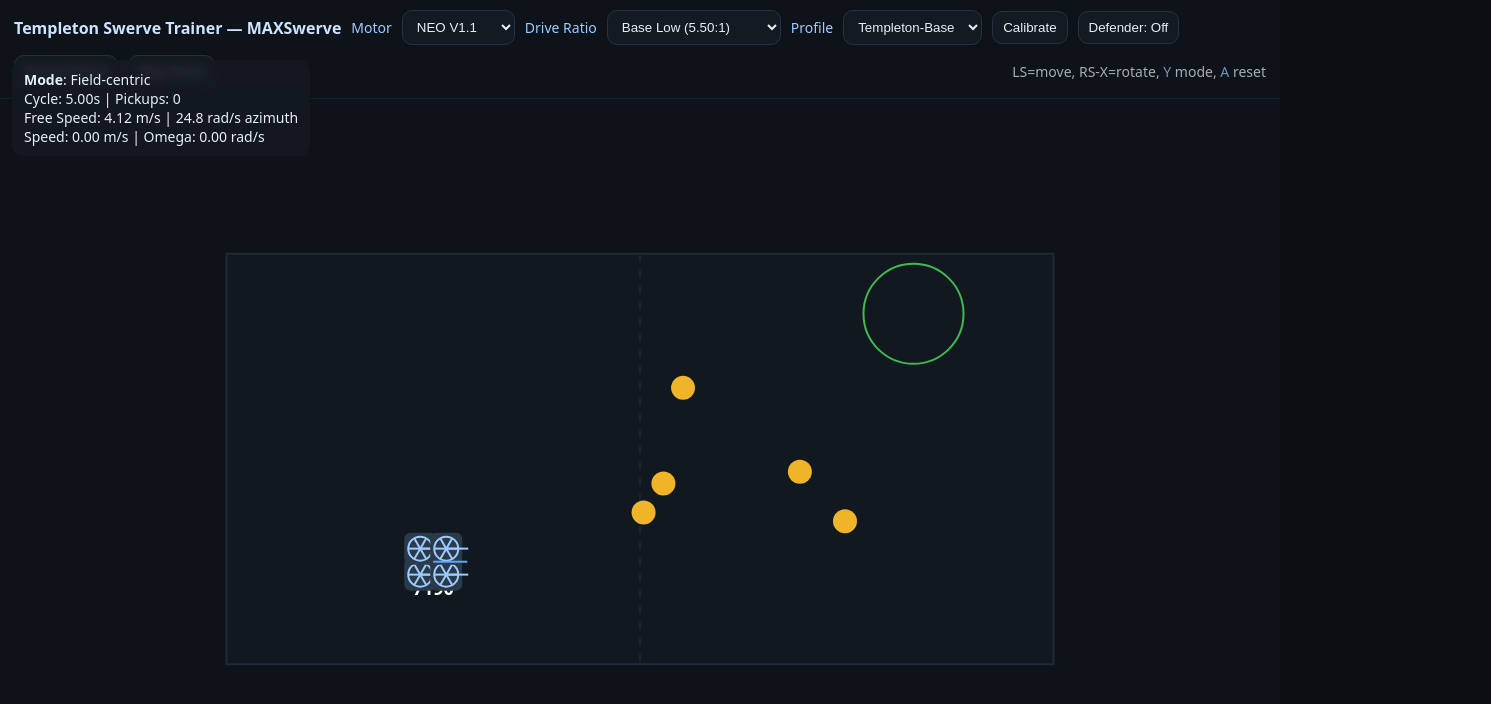
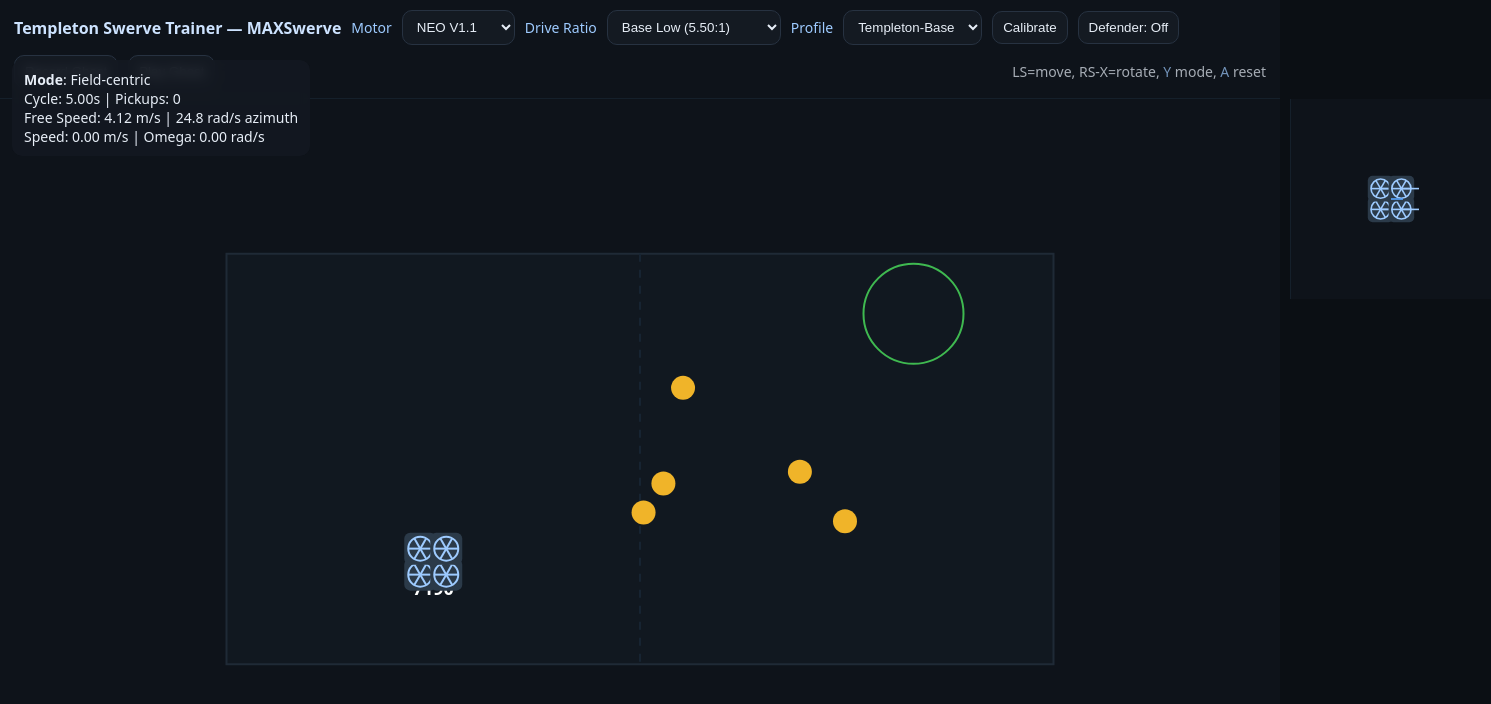
Before and after one commit to Orion-North/swervesim, a plain HTML site: page index.html in a window 1280 px wide. Shown: the whole page, 1491 px wide, since content can reach past the window. Drawn offline with Linux system fonts and the light colour scheme.

Commit message:
Add orientation display and refine robot rendering

```diff
--- a/app.js
+++ b/app.js
@@ -7,6 +7,8 @@ const g = 9.80665;
 const BUMPER_M = 0.0826;
 const canvas = document.getElementById('c');
 const ctx = canvas.getContext('2d');
+const orientCanvas = document.getElementById('orient');
+const orientCtx = orientCanvas.getContext('2d');
 const hud = {
   mode: document.getElementById('mode'),
   cycle: document.getElementById('cycle'),
@@ -154,6 +156,46 @@ function draw(){
   if (playing && playBuf.length){ const t = performance.now() - playT0; while (playIdx+1 < playBuf.length && (playBuf[playIdx+1].t - playBuf[0].t) <= t) playIdx++; ctx.strokeStyle = '#7b9acc'; ctx.lineWidth = 1.5; ctx.beginPath(); for(let i=1;i<=playIdx;i++){ const a=playBuf[i-1], b=playBuf[i]; ctx.moveTo(a.x, a.y); ctx.lineTo(b.x, b.y);} ctx.stroke(); const gpt = playBuf[playIdx] || playBuf[playBuf.length - 1]; drawRobot(gpt.x, gpt.y, gpt.th, true); }
   drawRobot(pose.x, pose.y, pose.th, false);
   ctx.restore();
+  drawOrientationWindow();
+}
+function drawOrientationWindow(){
+  orientCtx.clearRect(0,0,orientCanvas.width, orientCanvas.height);
+  orientCtx.save();
+  orientCtx.translate(orientCanvas.width/2, orientCanvas.height/2);
+  const scale = 40;
+  const fac = scale / field.pxPerM;
+  const track = profile.track_m, wheelbase = profile.wheelbase_m;
+  const frameW = track * scale, frameL = wheelbase * scale;
+  const bpx = BUMPER_M * scale;
+  const outerW = frameW + 2*bpx, outerL = frameL + 2*bpx;
+  orientCtx.rotate(pose.th);
+  orientCtx.fillStyle = '#253140';
+  roundRectPath(orientCtx, -frameL/2, -frameW/2, frameL, frameW, 10*fac); orientCtx.fill();
+  orientCtx.fillStyle = '#7c2331';
+  orientCtx.fillRect(-outerL/2, -outerW/2, outerL, bpx);
+  orientCtx.fillRect(-outerL/2, outerW/2 - bpx, outerL, bpx);
+  orientCtx.fillRect(-outerL/2, -outerW/2, bpx, outerW);
+  orientCtx.fillRect(outerL/2 - bpx, -outerW/2, bpx, outerW);
+  const cornerOffset = 28 * fac;
+  const wheelR = 12 * fac;
+  const corners = [
+    {x:+frameL/2 - cornerOffset, y:-frameW/2 + cornerOffset},
+    {x:+frameL/2 - cornerOffset, y:+frameW/2 - cornerOffset},
+    {x:-frameL/2 + cornerOffset, y:-frameW/2 + cornerOffset},
+    {x:-frameL/2 + cornerOffset, y:+frameW/2 - cornerOffset}
+  ];
+  for (let i=0;i<4;i++){
+    const c = corners[i]; orientCtx.save(); orientCtx.translate(c.x, c.y);
+    orientCtx.fillStyle = '#2b3a49'; roundRectPath(orientCtx, -16*fac,-16*fac,32*fac,32*fac,6*fac); orientCtx.fill();
+    orientCtx.rotate(moduleAngles[i]);
+    orientCtx.strokeStyle = '#9ecbff'; orientCtx.lineWidth = 2*fac;
+    orientCtx.beginPath(); orientCtx.arc(0,0,wheelR,0,Math.PI*2); orientCtx.stroke();
+    for(let k=0;k<6;k++){ const ang=k*Math.PI/3; orientCtx.beginPath(); orientCtx.moveTo(0,0); orientCtx.lineTo(wheelR*Math.cos(ang), wheelR*Math.sin(ang)); orientCtx.stroke(); }
+    orientCtx.beginPath(); orientCtx.moveTo(0,0); orientCtx.lineTo(wheelR+10*fac,0); orientCtx.stroke();
+    orientCtx.restore();
+  }
+  orientCtx.strokeStyle = '#58a6ff'; orientCtx.lineWidth = 2*fac; orientCtx.beginPath(); orientCtx.moveTo(0,0); orientCtx.lineTo(frameL/2,0); orientCtx.stroke();
+  orientCtx.restore();
 }
 function drawRobot(x,y,th,ghost){
   const track = profile.track_m, wheelbase = profile.wheelbase_m;
@@ -162,7 +204,7 @@ function drawRobot(x,y,th,ghost){
   const outerW = frameW + 2*bpx, outerL = frameL + 2*bpx;
   ctx.save(); ctx.translate(x,y); ctx.rotate(th);
   ctx.fillStyle = ghost ? '#253140aa' : '#253140';
-  roundRect(-frameL/2, -frameW/2, frameL, frameW, 10); ctx.fill();
+  roundRectPath(ctx, -frameL/2, -frameW/2, frameL, frameW, 10); ctx.fill();
   ctx.fillStyle = ghost ? '#7c2331aa' : '#7c2331';
   ctx.fillRect(-outerL/2, -outerW/2, outerL, bpx);
   ctx.fillRect(-outerL/2, outerW/2 - bpx, outerL, bpx);
@@ -173,18 +215,16 @@ function drawRobot(x,y,th,ghost){
   const wheelR = 12;
   for (let i=0;i<4;i++){
     const c = corners[i]; ctx.save(); ctx.translate(c.x, c.y);
-    ctx.fillStyle = ghost ? '#2b3a49aa' : '#2b3a49'; roundRect(-16,-16,32,32,6); ctx.fill();
+    ctx.fillStyle = ghost ? '#2b3a49aa' : '#2b3a49'; roundRectPath(ctx, -16,-16,32,32,6); ctx.fill();
     ctx.rotate(moduleAngles[i]);
     ctx.strokeStyle = ghost ? '#9fb9d1' : '#9ecbff'; ctx.lineWidth = 2;
     ctx.beginPath(); ctx.arc(0,0,wheelR,0,Math.PI*2); ctx.stroke();
     for(let k=0;k<6;k++){ const ang = k*Math.PI/3; ctx.beginPath(); ctx.moveTo(0,0); ctx.lineTo(wheelR*Math.cos(ang), wheelR*Math.sin(ang)); ctx.stroke(); }
-    ctx.beginPath(); ctx.moveTo(0,0); ctx.lineTo(wheelR+10,0); ctx.stroke();
     ctx.restore();
   }
-  ctx.strokeStyle = ghost ? '#6e86a3' : '#58a6ff'; ctx.lineWidth = 2; ctx.beginPath(); ctx.moveTo(0,0); ctx.lineTo(34,0); ctx.stroke();
   ctx.restore();
 }
-function roundRect(x,y,w,h,r){ ctx.beginPath(); ctx.moveTo(x+r,y); ctx.arcTo(x+w,y,x+w,y+h,r); ctx.arcTo(x+w,y+h,x,y+h,r); ctx.arcTo(x,y+h,x,y,r); ctx.arcTo(x,y,x+w,y,r); }
+function roundRectPath(c,x,y,w,h,r){ c.beginPath(); c.moveTo(x+r,y); c.arcTo(x+w,y,x+w,y+h,r); c.arcTo(x+w,y+h,x,y+h,r); c.arcTo(x,y+h,x,y,r); c.arcTo(x,y,x+w,y,r); }
 function spawnPickups(n){ const arr=[]; for(let i=0;i<n;i++){ arr.push({x: 80+Math.random()*(fieldPxW-160), y: 120+Math.random()*(fieldPxH-240), taken:false}); } return arr; }
 function resetCycle(){ pose.x = fieldPxW*0.25; pose.y = fieldPxH*0.75; pose.th = 0; velCmd={vx:0,vy:0,om:0}; velAct={vx:0,vy:0,om:0}; moduleAngles=[0,0,0,0]; carrying=false; pickupTargets=spawnPickups(5); cycleStart=performance.now(); pickupsDone=0; updateHUD(); recording=false; recordBuf=[]; playing=false; }
 function updateHUD(){ const t=(performance.now()-cycleStart)/1000; hud.cycle.textContent = t.toFixed(2)+'s'; hud.pickups.textContent = pickupsDone; hud.spd.textContent = (Math.hypot(velAct.vx, velAct.vy)).toFixed(2); hud.om.textContent = (velAct.om).toFixed(2); }
--- a/index.html
+++ b/index.html
@@ -25,7 +25,10 @@
     <button id="playBtn">Play Ghost</button>
     <span style="margin-left:auto;opacity:.7">LS=move, RS-X=rotate, <span class="k">Y</span> mode, <span class="k">A</span> reset</span>
   </header>
-  <canvas id="c" width="1280" height="720"></canvas>
+  <div id="sim">
+    <canvas id="c" width="1280" height="720"></canvas>
+    <canvas id="orient" width="200" height="200"></canvas>
+  </div>
 </div>
 
 <div id="hud">
--- a/style.css
+++ b/style.css
@@ -6,7 +6,10 @@ select, button { background:#141a22; color:#e7eef7; border:1px solid #273241; bo
 button { cursor:pointer; }
 #hud { position:fixed; top:60px; left:12px; background:#141a22cc; padding:10px 12px; border-radius:10px; backdrop-filter: blur(6px); }
 .k { color:#9ecbff }
-canvas { flex:1; display:block; background:#0e131a; }
+#sim { flex:1; display:flex; }
+#c { flex:1; }
+#orient { flex:none; width:200px; height:200px; margin-left:10px; background:#0e131a; border-left:1px solid #15202b; }
+canvas { display:block; background:#0e131a; }
 #calPanel { position:fixed; right:12px; top:60px; width:340px; background:#10161d; border:1px solid #1f2a36; border-radius:12px; padding:12px; display:none; }
 #calPanel h3 { margin:0 0 8px; font-size:15px; color:#cde3ff; }
 #calPanel label { display:block; margin:8px 0 4px; color:#a7b6c7; font-size:13px; }
```
